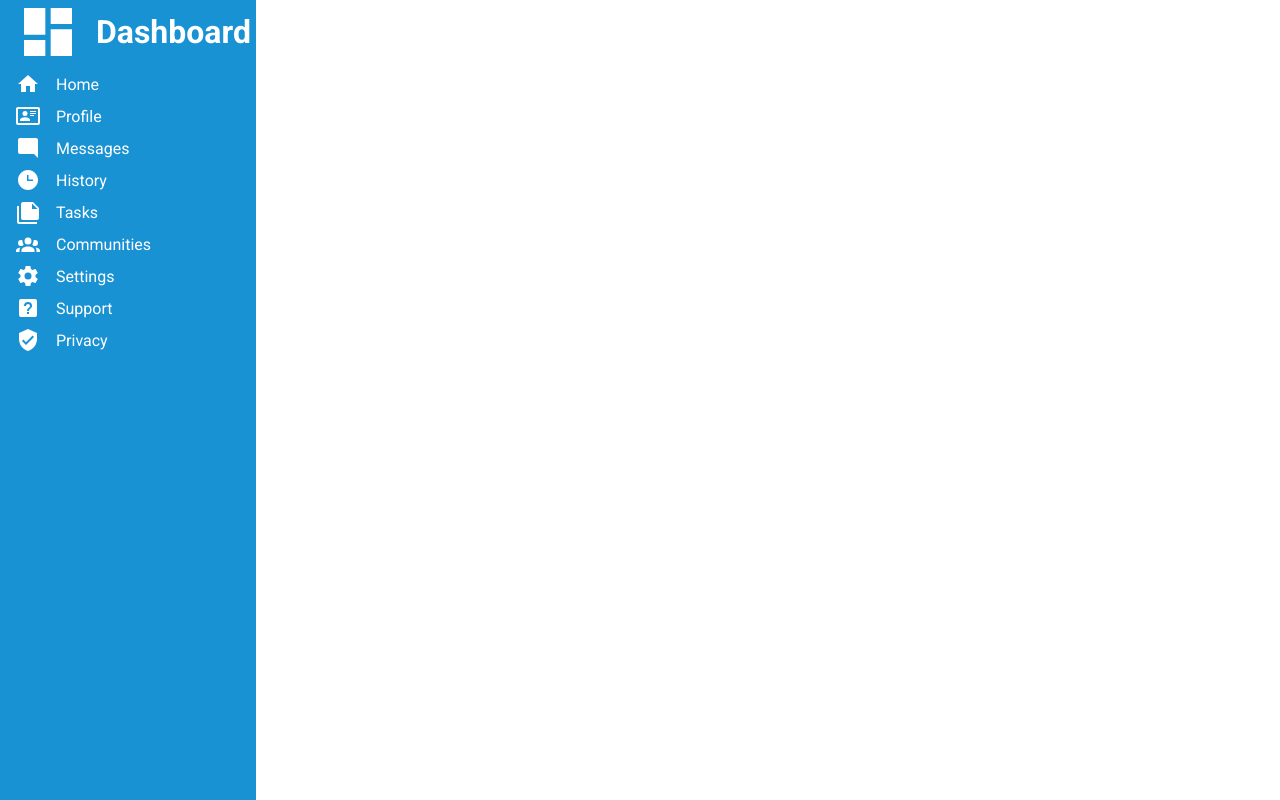
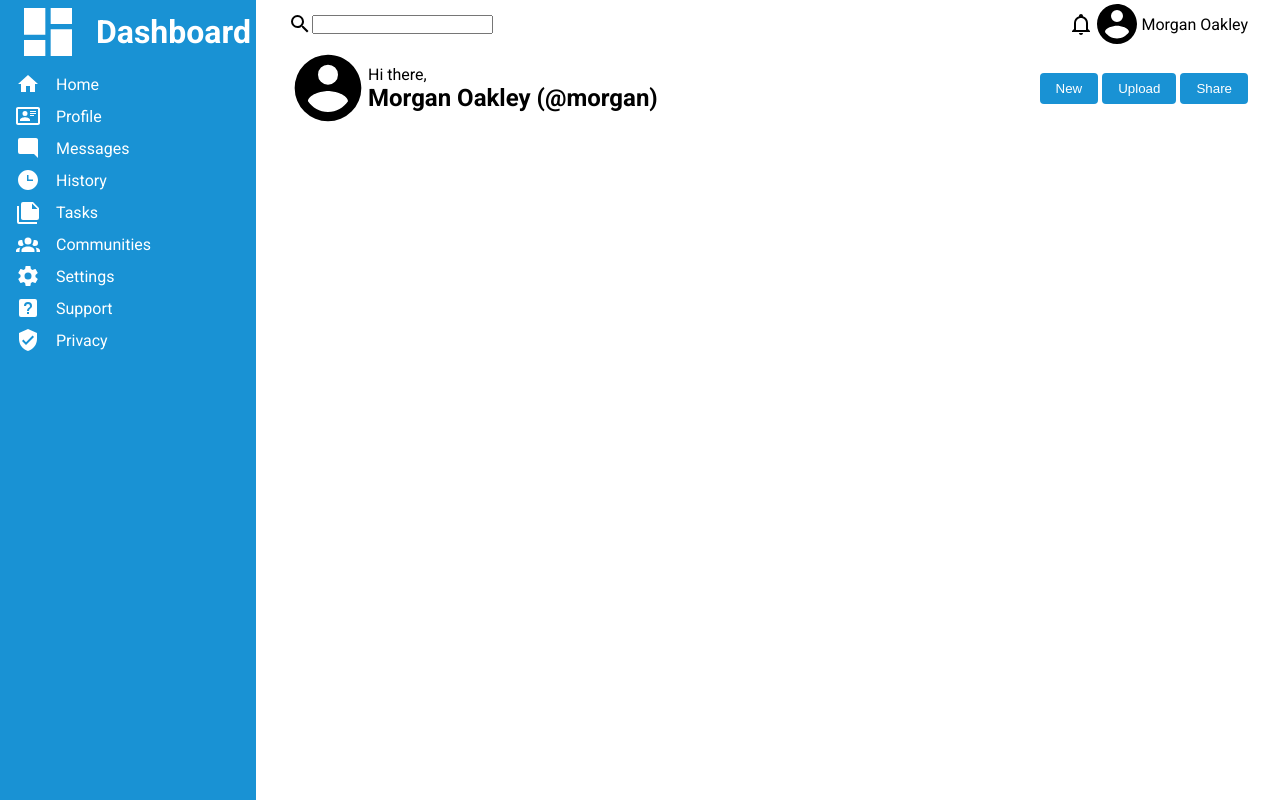
Before and after one commit to AndrewHeckman/odin-admin-dashboard, a plain HTML site: page index.html in a window 1280 px wide. Drawn offline with Linux system fonts and the light colour scheme.

Commit message:
Add heading icons and basic styling

```diff
--- a/index.html
+++ b/index.html
@@ -73,7 +73,31 @@
         </ul>
       </nav>
     </div>
-    <div id="header"></div>
+    <div id="header">
+      <div id="header-top" class="flex">
+        <div id="search">
+          <svg xmlns="http://www.w3.org/2000/svg" viewBox="0 0 24 24" id="search-icon"><path d="M9.5,3A6.5,6.5 0 0,1 16,9.5C16,11.11 15.41,12.59 14.44,13.73L14.71,14H15.5L20.5,19L19,20.5L14,15.5V14.71L13.73,14.44C12.59,15.41 11.11,16 9.5,16A6.5,6.5 0 0,1 3,9.5A6.5,6.5 0 0,1 9.5,3M9.5,5C7,5 5,7 5,9.5C5,12 7,14 9.5,14C12,14 14,12 14,9.5C14,7 12,5 9.5,5Z" /></svg>
+          <input type="search" name="search" id="search-bar">
+        </div>
+        <div id="account">
+          <svg xmlns="http://www.w3.org/2000/svg" viewBox="0 0 24 24" id="notification-icon"><path d="M10 21H14C14 22.1 13.1 23 12 23S10 22.1 10 21M21 19V20H3V19L5 17V11C5 7.9 7 5.2 10 4.3V4C10 2.9 10.9 2 12 2S14 2.9 14 4V4.3C17 5.2 19 7.9 19 11V17L21 19M17 11C17 8.2 14.8 6 12 6S7 8.2 7 11V18H17V11Z" /></svg>
+          <svg xmlns="http://www.w3.org/2000/svg" viewBox="0 0 24 24" id="account-icon"><path d="M12,19.2C9.5,19.2 7.29,17.92 6,16C6.03,14 10,12.9 12,12.9C14,12.9 17.97,14 18,16C16.71,17.92 14.5,19.2 12,19.2M12,5A3,3 0 0,1 15,8A3,3 0 0,1 12,11A3,3 0 0,1 9,8A3,3 0 0,1 12,5M12,2A10,10 0 0,0 2,12A10,10 0 0,0 12,22A10,10 0 0,0 22,12C22,6.47 17.5,2 12,2Z" /></svg>
+          <span>Morgan Oakley</span>
+        </div>
+      </div>
+      <div id="header-bottom" class="flex">
+        <svg xmlns="http://www.w3.org/2000/svg" viewBox="0 0 24 24" id="greeting-icon"><path d="M12,19.2C9.5,19.2 7.29,17.92 6,16C6.03,14 10,12.9 12,12.9C14,12.9 17.97,14 18,16C16.71,17.92 14.5,19.2 12,19.2M12,5A3,3 0 0,1 15,8A3,3 0 0,1 12,11A3,3 0 0,1 9,8A3,3 0 0,1 12,5M12,2A10,10 0 0,0 2,12A10,10 0 0,0 12,22A10,10 0 0,0 22,12C22,6.47 17.5,2 12,2Z" /></svg>
+        <div id="greeting">
+          <span>Hi there,</span>
+          <h2>Morgan Oakley (@morgan)</h2>
+        </div>
+        <ul id="buttons">
+          <li><button id="new">New</button></li>
+          <li><button id="upload">Upload</button></li>
+          <li><button id="share">Share</button></li>
+        </ul>
+      </div>
+    </div>
     <div id="content"></div>
     <div id="announcements"></div>
     <div id="trending"></div>
--- a/style.css
+++ b/style.css
@@ -30,6 +30,14 @@ a {
   height: 2rem;
 }
 
+button{
+  background-color: var(--color-1);
+  color: white;
+  border: 0;
+  border-radius: 4px;
+  padding: 0.5rem 1rem;
+}
+
 nav svg {
   height: 1.5rem;
   padding-left: 1rem;
@@ -38,6 +46,10 @@ nav svg {
 
 .grid {
   display: grid;
+}
+
+.flex {
+  display: flex;
 }
 
 #sidebar {
@@ -50,6 +62,7 @@ nav svg {
 #header {
   grid-column: 2 / 4;
   grid-row: 1 / 2;
+  padding: 0 2rem;
 }
 
 #content {
@@ -70,6 +83,31 @@ nav svg {
   grid-column: 3 / 4;
 }
 
+#search-icon{
+  width: 1.5rem;
+}
+
+#search, #account {
+  display: inline-flex;
+  align-items: center;
+}
+
+#notification-icon{
+  width: 1.5rem;
+}
+
+#account-icon{
+  width: 3rem;
+}
+
+#greeting-icon{
+  width: 5rem;
+}
+
+#greeting{
+  margin-right: auto;
+}
+
 #sidebar svg {
   fill: white;
 }
@@ -79,3 +117,12 @@ nav svg {
   padding-left: 1rem;
   padding-right: 1rem;
 }
+
+#header-top, #header-bottom {
+  justify-content: space-between;
+  align-items: center;
+}
+
+#buttons li {
+  display: inline;
+}
```
Also changed, not shown: icons/account-circle.svg (added), icons/bell-outline.svg (added), icons/magnify.svg (added).
